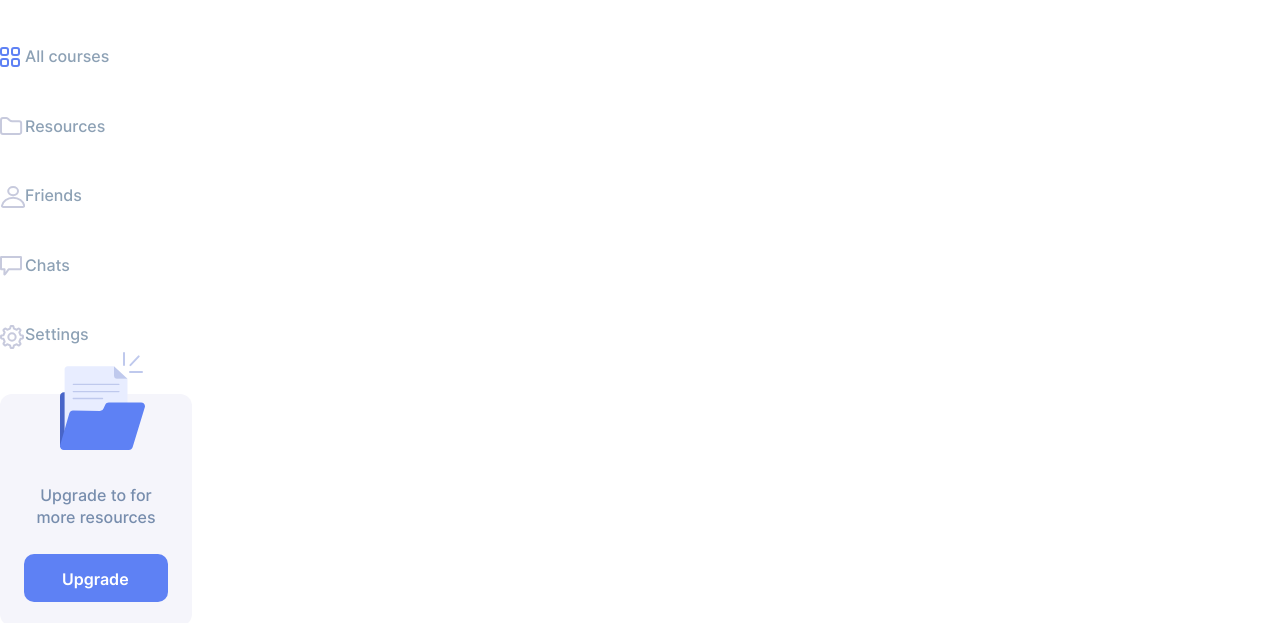
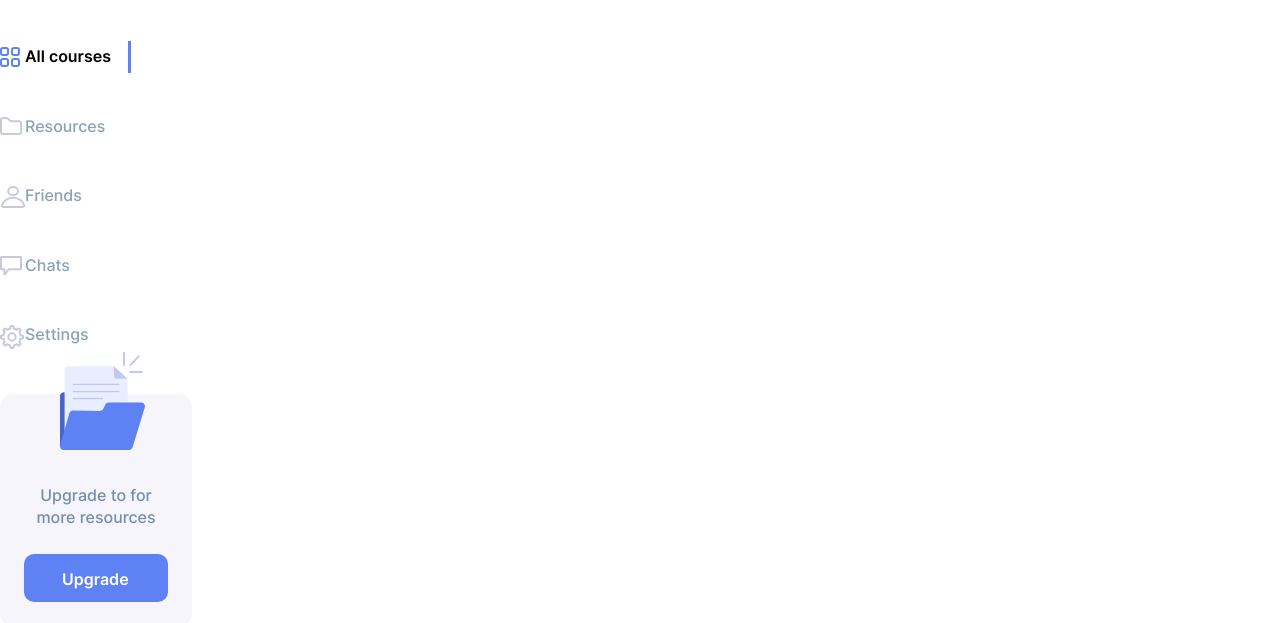
Before and after one commit to feralist21/Ohara, a website: page source/index.html in a window 1280 px wide. Shown: the part 118-741 px from the top of the page. Drawn offline with nearby package versions, Linux system fonts and the light colour scheme; files that its build step writes are made by us from their sources.

Commit message:
Добавляет стилизацию активного пункта меню

```diff
--- a/source/index.html
+++ b/source/index.html
@@ -27,7 +27,7 @@
         <a class="page-menu__link page-menu__link--dash" href="#">Dashboard</a>
       </li>
       <li class="page-menu__item">
-        <a class="page-menu__link page-menu__link--crs" href="#">All courses</a>
+        <a class="page-menu__link page-menu__link--crs page-menu__link--active" href="#">All courses</a>
       </li>
       <li class="page-menu__item">
         <a class="page-menu__link page-menu__link--res" href="#">Resources</a>
--- a/source/sass/blocks/page-menu.scss
+++ b/source/sass/blocks/page-menu.scss
@@ -79,6 +79,24 @@
     width: 24px;
     height: 24px;
   }
+
+  &--active {
+    color: $black;
+    font-weight: 600;
+    position: relative;
+  }
+
+  &--active::after {
+    content: "";
+    position: absolute;
+    right: -20px;
+    top: -5px;
+    width: 3px;
+    height: 32px;
+    background-color: $blue;
+  }
+
+
 }
 
 .page-menu__upgrade {
```
